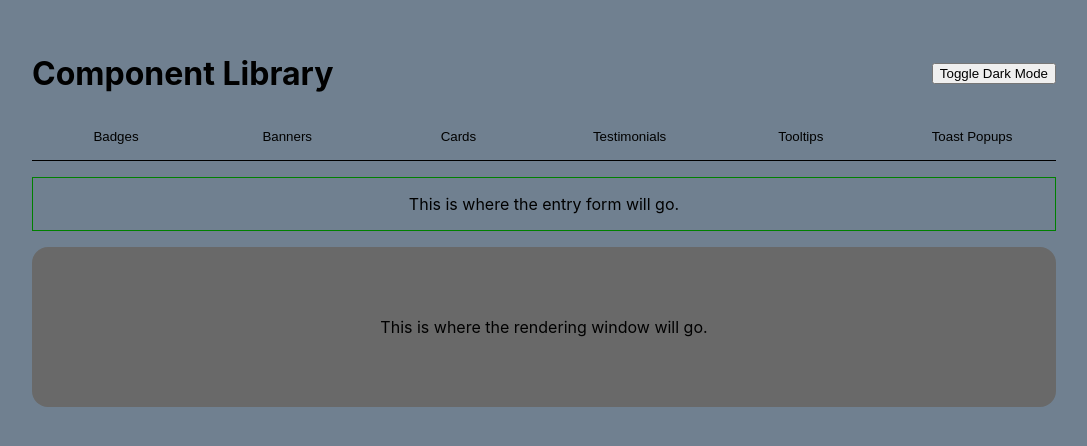
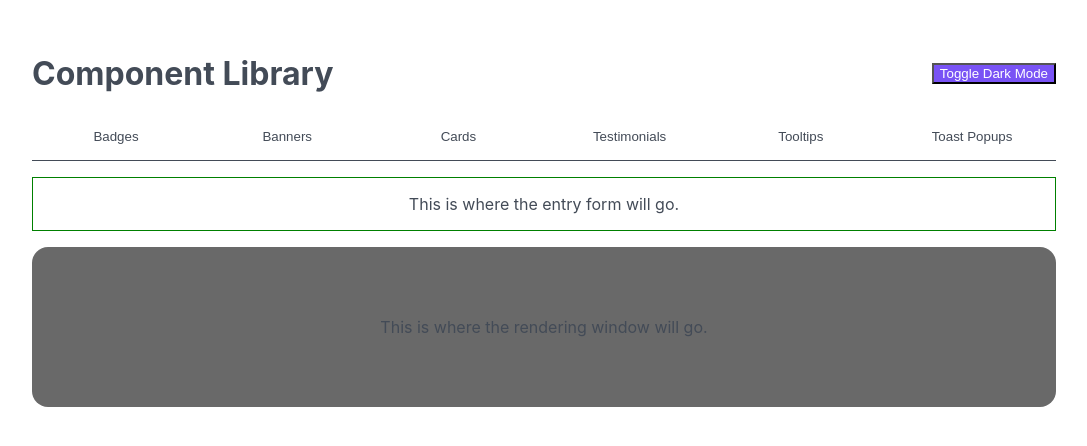
Before and after one commit to sjs-code-foundry/Component-Library, a React (Create React App) app: page / in a window 1280 px wide. Shown: the part 180-626 px from the top of the page, without its empty margins (96-1183 px from the left). Built offline with nearby package versions, Linux system fonts and the light colour scheme.

Commit message:
style: Implement dark mode

```diff
--- a/package.json
+++ b/package.json
@@ -7,6 +7,7 @@
     "@testing-library/jest-dom": "^6.9.1",
     "@testing-library/react": "^16.3.2",
     "@testing-library/user-event": "^13.5.0",
+    "clsx": "^2.1.1",
     "react": "^19.2.7",
     "react-dom": "^19.2.7",
     "react-scripts": "5.0.1",
--- a/src/App.css
+++ b/src/App.css
@@ -63,8 +63,6 @@ header {
     align-items: center;
     justify-content: space-evenly;
     gap: 0.2em;
-
-    border-bottom: 1px solid black;
 }
 
 header > button {
--- a/src/App.js
+++ b/src/App.js
@@ -1,6 +1,6 @@
 import "./App.css";
 
-import { createContext, useRef } from "react";
+import { createContext, useRef, useEffect } from "react";
 import useToggle from "./hooks/useToggle";
 
 import Title from "./components/Title/index";
@@ -8,47 +8,71 @@ import Header from "./components/Header/index";
 
 const LightDarkContext = createContext();
 export { LightDarkContext };
+// Do we even need context?
 
 function App() {
   document.title = "Component Library";
 
-  const [dark, toggleDark] = useToggle(false, () =>
+  const [dark, toggleDark] = useToggle(false, true, () =>
     console.log(`Dark Mode: ${dark}`),
   );
+  // Perhaps implement localStorage to remember dark mode setting?
 
   const appRef = useRef(null);
-  // const bodyRef = appRef.current.parentNode.parentNode;
 
-  // bodyRef only works when app is initialised
+  useEffect(() => {
+    const bodyRef = appRef.current.parentNode.parentNode;
+
+    dark
+      ? (bodyRef.classList = "dark-bg dark-text")
+      : (bodyRef.classList = "light-bg light-text");
+  }, [dark]);
 
   return (
     <LightDarkContext.Provider value={{ dark, toggleDark }}>
       <Title>
         <h1>Component Library</h1>
-        <Title.Button onClick={toggleDark}>Toggle Dark Mode</Title.Button>
+        <Title.Button
+          className={dark ? "dark-accent" : "light-accent"}
+          onClick={toggleDark}
+        >
+          Toggle Dark Mode
+        </Title.Button>
       </Title>
       <div className="App" ref={appRef}>
-        <Header>
-          <Header.Button onClick={() => console.log("Badges button clicked.")}>
+        <Header className={dark ? "dark-border-bottom" : "light-border-bottom"}>
+          <Header.Button
+            className={dark ? "dark-text" : "light-text"}
+            onClick={() => console.log("Badges button clicked.")}
+          >
             Badges
           </Header.Button>
-          <Header.Button onClick={() => console.log("Banners button clicked.")}>
+          <Header.Button
+            className={dark ? "dark-text" : "light-text"}
+            onClick={() => console.log("Banners button clicked.")}
+          >
             Banners
           </Header.Button>
-          <Header.Button onClick={() => console.log("Cards button clicked.")}>
+          <Header.Button
+            className={dark ? "dark-text" : "light-text"}
+            onClick={() => console.log("Cards button clicked.")}
+          >
             Cards
           </Header.Button>
           <Header.Button
+            className={dark ? "dark-text" : "light-text"}
             onClick={() => console.log("Testimonials button clicked.")}
           >
             Testimonials
           </Header.Button>
           <Header.Button
+            className={dark ? "dark-text" : "light-text"}
             onClick={() => console.log("Tooltips button clicked.")}
           >
             Tooltips
           </Header.Button>
           <Header.Button
+            className={dark ? "dark-text" : "light-text"}
             onClick={() => console.log("Toast Popups button clicked.")}
           >
             Toast Popups
--- a/src/components/Header/Header.js
+++ b/src/components/Header/Header.js
@@ -1,3 +1,3 @@
-export default function Header({ children }) {
-  return <header>{children}</header>;
+export default function Header({ className, children }) {
+  return <header className={className}>{children}</header>;
 }
--- a/src/components/Header/HeaderButton.js
+++ b/src/components/Header/HeaderButton.js
@@ -1,7 +1,13 @@
-export default function HeaderButton({ onClick, children }) {
+import { clsx } from "clsx";
+
+export default function HeaderButton({ className, onClick, children }) {
   // function handleClick() {
   //   console.log("Button clicked.");
   // }
 
-  return <button onClick={onClick}>{children}</button>;
+  return (
+    <button className={clsx(className)} onClick={onClick}>
+      {children}
+    </button>
+  );
 }
--- a/src/components/Title/TitleButton.js
+++ b/src/components/Title/TitleButton.js
@@ -1,6 +1,8 @@
-export default function TitleButton({ onClick, children }) {
+import { clsx } from "clsx";
+
+export default function TitleButton({ className, onClick, children }) {
   return (
-    <button className="title-btn" onClick={onClick}>
+    <button className={clsx("title-btn", className)} onClick={onClick}>
       {children}
     </button>
   );
--- a/src/css/lightDarkMode.css
+++ b/src/css/lightDarkMode.css
@@ -2,10 +2,54 @@
 *   Utility Classes
 *  ==================== */
 
-.light {
-    background-color: white;
+.light-bg {
+    background-color: #ffffff;
 }
 
-.dark {
-    background-color: black;
+.light-text {
+    color: #434b57;
 }
+
+.light-border-bottom {
+    border-bottom: 1px solid #434b57;
+}
+
+.light-accent {
+    background-color: #7953f5;
+    color: #ffffff;
+}
+
+.dark-bg {
+    background-color: #0d1b2a;
+}
+
+.dark-text {
+    color: #e0e1dd;
+}
+
+.dark-border-bottom {
+    border-bottom: 1px solid #e0e1dd;
+}
+
+.dark-accent {
+    background-color: #415a77;
+    color: #e0e1dd;
+}
+
+/* Light Mode:
+*  https://coolors.co/palette/434b57-7953f5-d8d8d8-f7f7f8-ffffff (in reverse)
+*  #ffffff
+*  #f7f7f8
+*  #d8d8d8
+*  #7953f5
+*  #434b57
+*  */
+
+/* Dark Mode:
+*  https://coolors.co/palette/0d1b2a-1b263b-415a77-778da9-e0e1dd
+*  #0d1b2a
+*  #1b263b
+*  #415a77
+*  #778da9
+*  #e0e1dd
+*  */
--- a/src/hooks/useEffectOnUpdate.js
+++ b/src/hooks/useEffectOnUpdate.js
@@ -1,7 +1,9 @@
 import { useRef, useEffect } from "react";
 
-export default function useEffectOnUpdate(effectFunc, depsArr) {
-  const firstRender = useRef(true);
+export default function useEffectOnUpdate(effectFunc, runOnStart, depsArr) {
+  const refValue = runOnStart ? false : true;
+
+  const firstRender = useRef(refValue);
 
   useEffect(() => {
     if (firstRender.current) {
--- a/src/hooks/useToggle.js
+++ b/src/hooks/useToggle.js
@@ -2,7 +2,11 @@ import { useState } from "react";
 
 import useEffectOnUpdate from "./useEffectOnUpdate";
 
-export default function useToggle(initialValue = false, onToggle = () => {}) {
+export default function useToggle(
+  initialValue = false,
+  runOnStart = false,
+  onToggle = () => {},
+) {
   const [on, setOn] = useState(initialValue);
 
   useEffectOnUpdate(onToggle, [on]);
```
Also changed, not shown: 1 other file (tests, documents, lock files or other folders).
